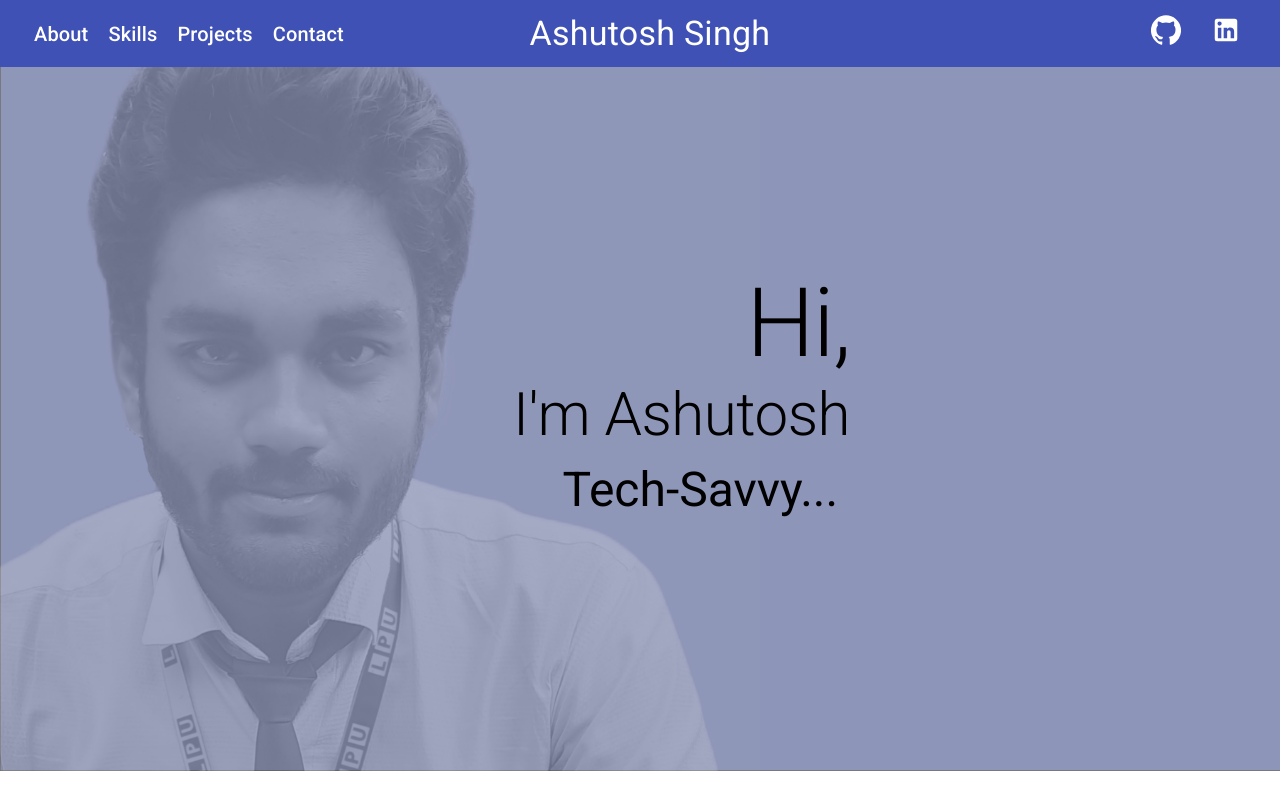
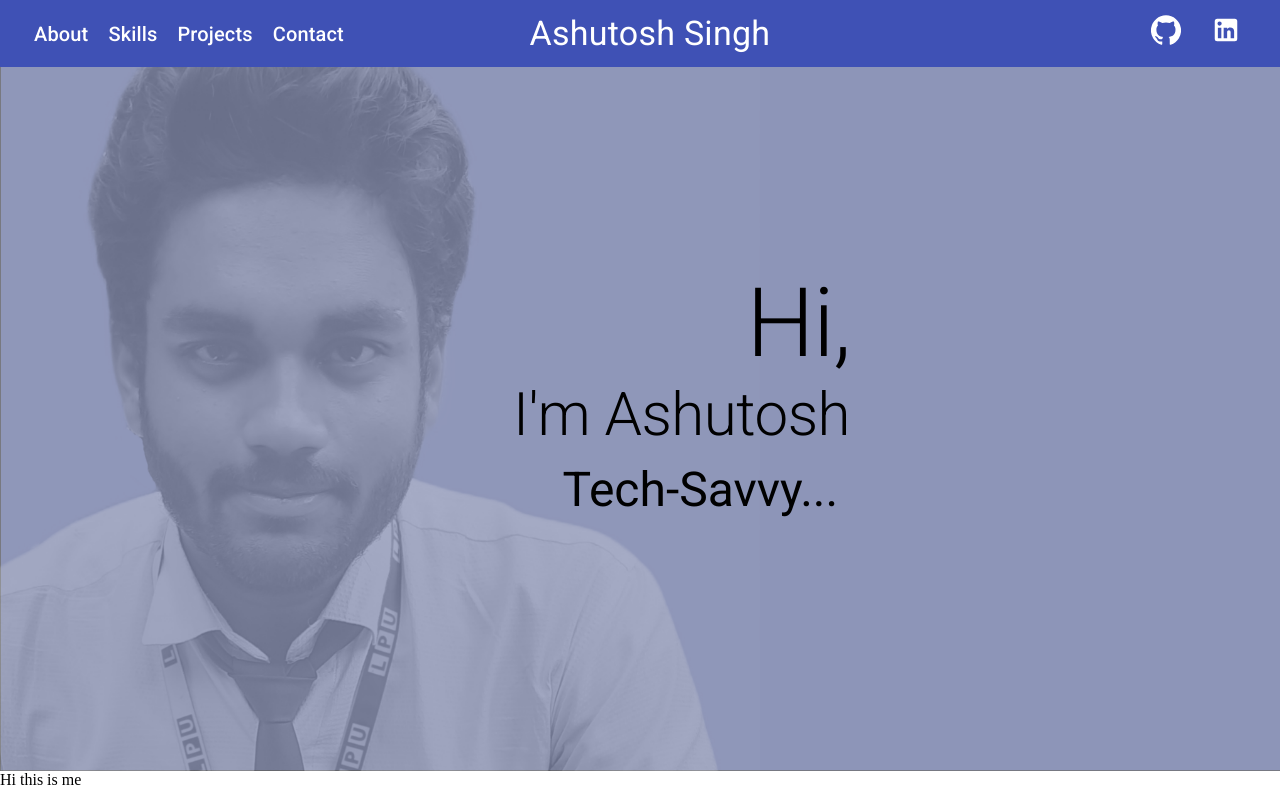
Before and after one commit to ashutosh5786/portfolio, a React (Create React App) app: page / in a window 1280 px wide. Built offline with nearby package versions, Linux system fonts and the light colour scheme.

Commit message:
made responsive for the tablet

```diff
--- a/src/App.js
+++ b/src/App.js
@@ -2,7 +2,8 @@
 import MyAppBar from './components/navigation'
 // Importing the Introduction
 import Intro from './components/intro'
-// import
+// importing the about page
+import About from './components/about'
 
 
 
@@ -15,6 +16,7 @@ function App() {
     <div className="App">
      <MyAppBar/>
      <Intro/>
+     <About/>
     </div>
   );
 }
--- /dev/null
+++ b/src/components/about.js
@@ -0,0 +1,50 @@
+// Importing the Files
+import React from 'react';
+import { useMediaQuery } from 'react-responsive'
+import Typography from '@material-ui/core/Typography';
+
+
+// Importing the css
+import '../style/about.css';
+
+
+// Making it responsive
+const Desktop = ({ children }) => {
+    const isDesktop = useMediaQuery({ minWidth: 992 })
+    return isDesktop ? children : null
+  }
+  const Tablet = ({ children }) => {
+    const isTablet = useMediaQuery({ minWidth: 768, maxWidth: 991 })
+    return isTablet ? children : null
+  }
+  const Mobile = ({ children }) => {
+    const isMobile = useMediaQuery({ maxWidth: 767 })
+    return isMobile ? children : null
+  }
+  const Default = ({ children }) => {
+    const isNotMobile = useMediaQuery({ minWidth: 768 })
+    return isNotMobile ? children : null
+  }
+
+
+export default function About () {
+
+return (
+    <div>
+        <Desktop>
+            Hi this is me
+        </Desktop>
+
+
+
+
+
+    </div>
+
+
+
+
+
+
+)
+}
--- a/src/components/intro.js
+++ b/src/components/intro.js
@@ -8,6 +8,7 @@ import Typography from '@material-ui/core/Typography';
 
 // Importing the css
 import '../style/intro.css';
+import { Table } from '@material-ui/core';
 
 
 // Making it responsive
@@ -36,16 +37,20 @@ export default function Intro () {
 return (
     <div className="Default">
       <Desktop>
-          <div className="desktop">
+          <div>
             <Typography variant="h1" className="text" id="text1">Hi,</Typography>
             <Typography variant="h2" className="text" id="text2">I'm Ashutosh</Typography>
             <Typography variant="h3" className="text" id="text3">Tech-Savvy...<span class="blinking-cursor">|</span></Typography>
-
-
           </div>
-
-
       </Desktop>
+      {/* For Tablets */}
+      <Tablet>
+        <div className="Default">
+        <Typography variant="h1" className="text_tablet" id="text1_tablet">Hi,</Typography>
+            <Typography variant="h2" className="text_tablet" id="text2">I'm Ashutosh</Typography>
+            <Typography variant="h3" className="text_tablet" id="text3">Tech-Savvy...<span class="blinking-cursor">|</span></Typography>
+        </div>
+      </Tablet>
 
 
 
--- a/src/style/intro.css
+++ b/src/style/intro.css
@@ -5,12 +5,8 @@
   display: flex;
   flex-direction: column;
   justify-self: space-between;
-}
-.desktop {
-  margin: 0px;
   background-image: url("../images/Web\ 1920\ –\ 1@2x.png");
   background-size: cover;
-  /* background-position: center;   */
   background-repeat: no-repeat;
 }
 #text1 {
@@ -23,6 +19,17 @@
 #text3 {
   padding-bottom: 250px;
 }
+
+#text1_tablet {
+  padding-top: 200px;
+  padding-left: 500px;
+}
+
+.text_tablet {
+  text-align: right;
+}
+
+/* CSS FOR THE CURSOR */
 
 .blinking-cursor {
   font-weight: 100;
```
Also changed, not shown: src/style/about.css (added).
